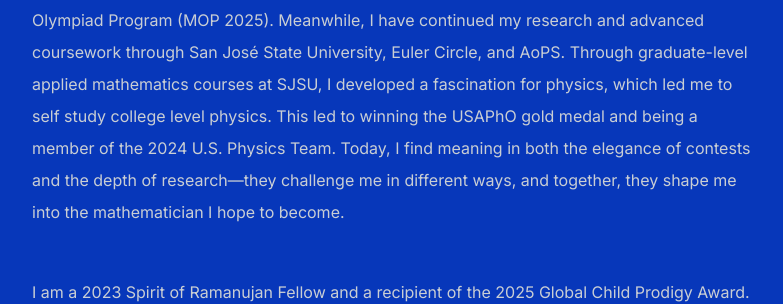
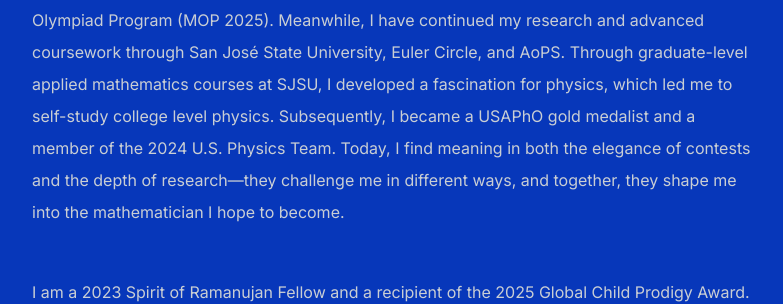
Before and after one commit to shihankanungo/shihankanungo.github.io, a Jekyll site: the page built from math.md, in a window 1280 px wide. Shown: the part 1249-1553 px from the top of the page, without its empty margins (248-1031 px from the left). Built offline with Jekyll 4.4.1, drawn with Linux system fonts in a browser that asks for light colours; some of the changed text lies outside the part shown.

Commit message:
Update math.md

```diff
--- a/math.md
+++ b/math.md
@@ -19,7 +19,7 @@ I’ve spent three years researching topics in commutative algebra, representati
 including one recognized with a USA Bronze Medal in Mathematics at the S.-T. Yau High School Science Awards. As a World Science Scholar (WSS ’24), I’ve had the chance to explore math and interdisciplinary science under the guidance of world-renowned researchers.
 
 ### Chapter 3: Balance.
-As I turned 14, my passion for contests was rekindled through the Putnam Exam, a competition designed for undergraduates, which I took as a high school junior, placing 58th nationally among thousands of undergraduates&mdash;thereby earning an Honorable Mention. Getting back on the AMC track, I have recently won a USAMO Gold Award and attended the MAA’s Math Olympiad Program (MOP 2025). Meanwhile, I have continued my research and advanced coursework through San José State University, Euler Circle, and AoPS. Through  graduate-level applied mathematics courses at SJSU, I developed a fascination for physics, which led me to self study college level physics. This led to winning the USAPhO gold medal and being a member of the 2024 U.S. Physics Team. Today, I find meaning in both the elegance of contests and the depth of research&mdash;they challenge me in different ways, and together, they shape me into the mathematician I hope to become.
+As I turned 14, my passion for contests was rekindled through the Putnam Exam, a competition designed for undergraduates, which I took as a high school junior, placing 58th nationally among thousands of undergraduates&mdash;thereby earning an Honorable Mention. Getting back on the AMC track, I have recently won a USAMO Gold Award and attended the MAA’s Math Olympiad Program (MOP 2025). Meanwhile, I have continued my research and advanced coursework through San José State University, Euler Circle, and AoPS. Through  graduate-level applied mathematics courses at SJSU, I developed a fascination for physics, which led me to self-study college level physics. Subsequently, I became a USAPhO gold medalist and a member of the 2024 U.S. Physics Team. Today, I find meaning in both the elegance of contests and the depth of research&mdash;they challenge me in different ways, and together, they shape me into the mathematician I hope to become.
 
 <br>
 I am a 2023 Spirit of Ramanujan Fellow and a recipient of the 2025 Global Child Prodigy Award.
```
